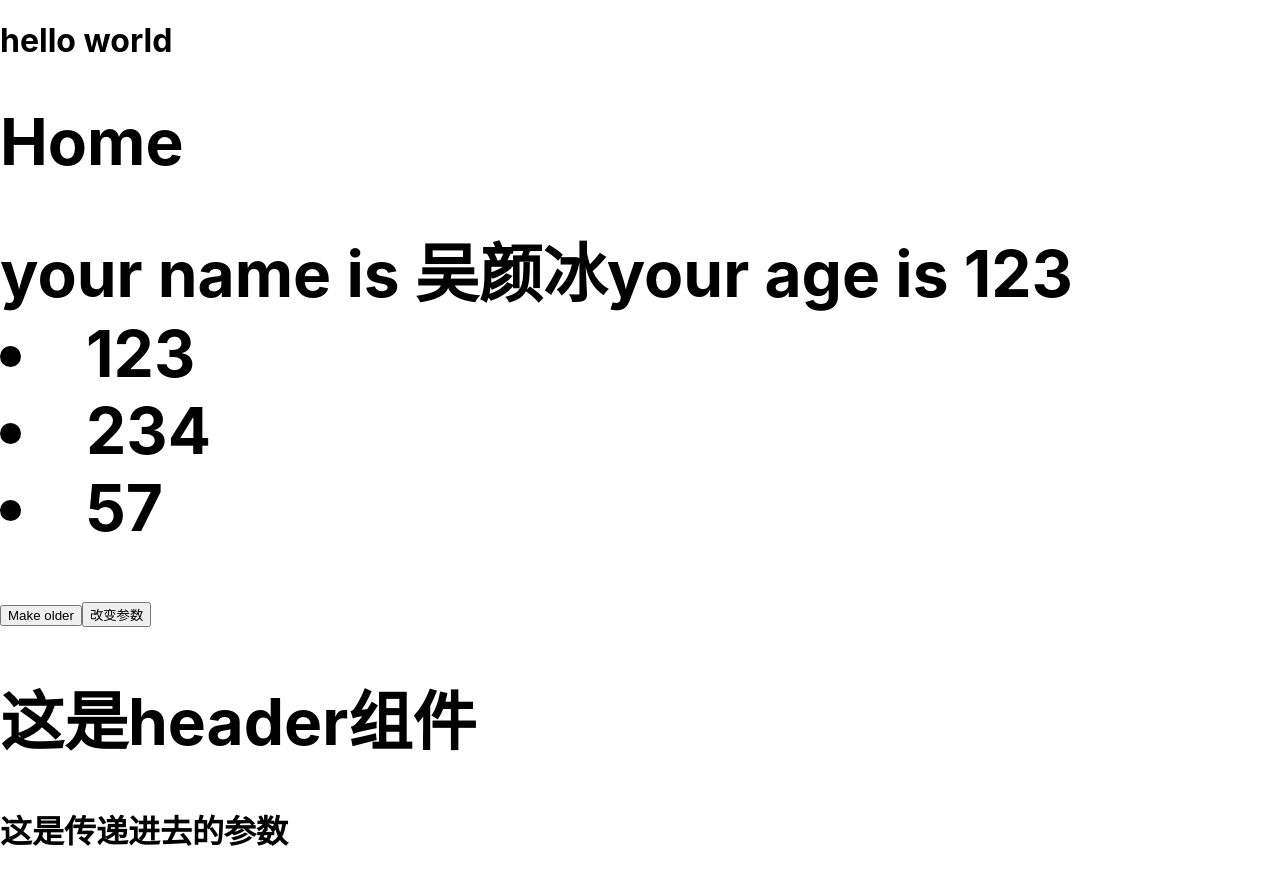
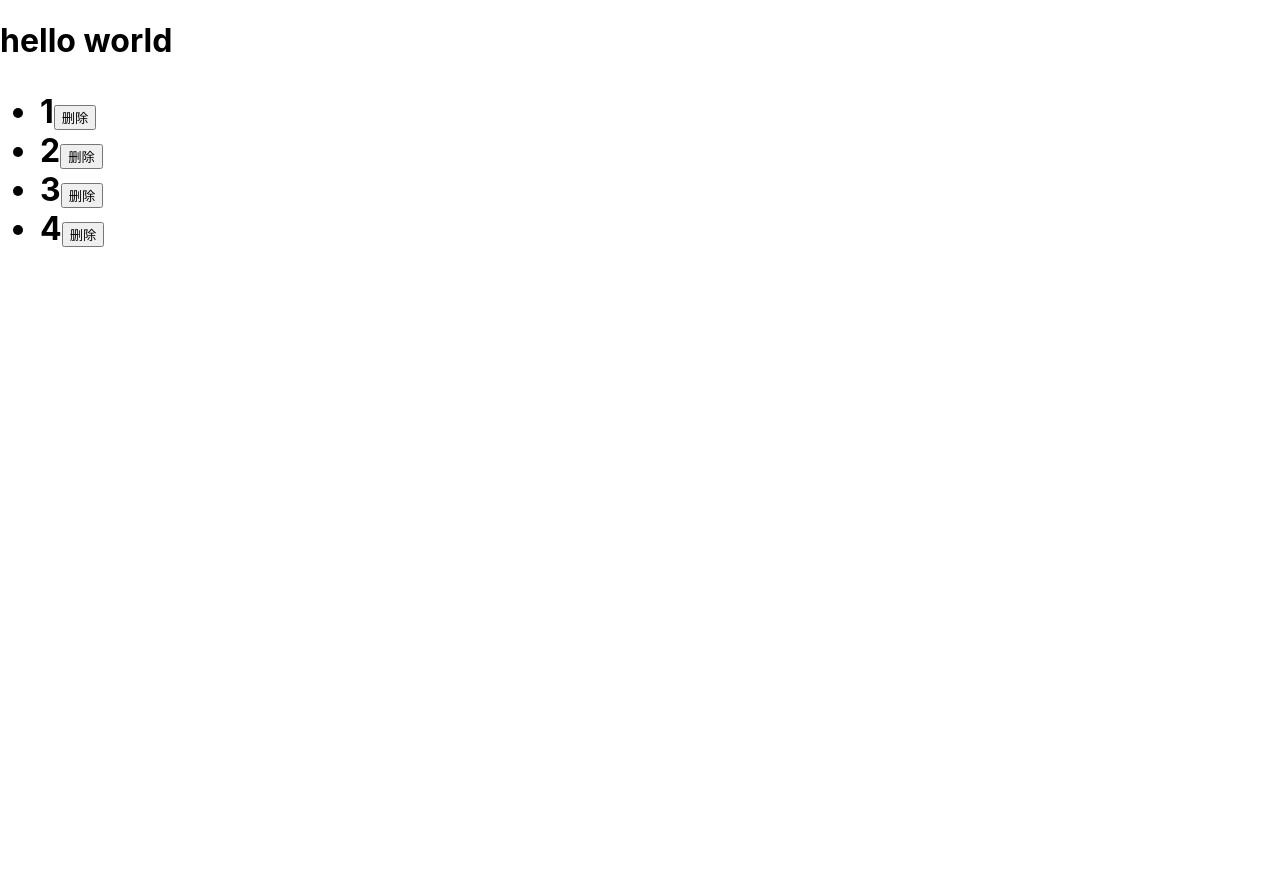
Before and after one commit to 15882633638/mycreateapp, a React (Create React App) app: page / in a window 1280 px wide. After the commit the page ends 800 px from the top, so only its background shows below. Built offline with nearby package versions, Linux system fonts and the light colour scheme.

Commit message:
第四次修改

```diff
--- a/src/App.js
+++ b/src/App.js
@@ -3,11 +3,13 @@ import logo from './logo.svg';
 import './App.css';
 import Home from './componts/home'
 import Header from './componts/header'
+import List from './componts/list'
 class App extends React.Component{
   constructor(){
     super();
     this.state = {
-      content:'这是传递进去的参数'
+      content:'这是传递进去的参数',
+      list:[1,2,3,4]
     }
   }
   Ongrete(age){
@@ -17,14 +19,23 @@ class App extends React.Component{
     })
 
   }
+  delet(index){
+    console.log(index)
+    let listnow = this.state.list;
+    listnow.splice(index,1);
+    this.setState({
+      list:listnow
+    })
+  }
   render(){
     const list = [123,234,57]
     return (
 
       <h1 className='box'>
         hello world
-        <Home name1='吴颜冰' list = {list} age1={123} grete = {this.Ongrete.bind(this)}></Home>
-        <Header content={this.state.content}></Header>
+        {/* <Home name1='吴颜冰' list = {list} age1={123} grete = {this.Ongrete.bind(this)}></Home>
+        <Header content={this.state.content}></Header> */}
+        <List list = {this.state.list} delet={(index)=>{this.delet(index)}}></List>
       </h1>
     );
   }
--- /dev/null
+++ b/src/componts/list.js
@@ -0,0 +1,25 @@
+import React from 'react';
+export default class List  extends React.Component{
+    constructor(props){
+        super(props);
+        this.state = {
+            list:props.list
+        }
+
+    }
+
+    render(){
+        return (
+            <div>
+                <ul>
+                {this.state.list.map((item,index)=>{
+                    return <li key={index}>
+                    {item}
+                    <button onClick={()=>{this.props.delet(index)}}>删除</button>
+                    </li>
+                })}
+                </ul>
+            </div>
+        )
+    }
+}
```
